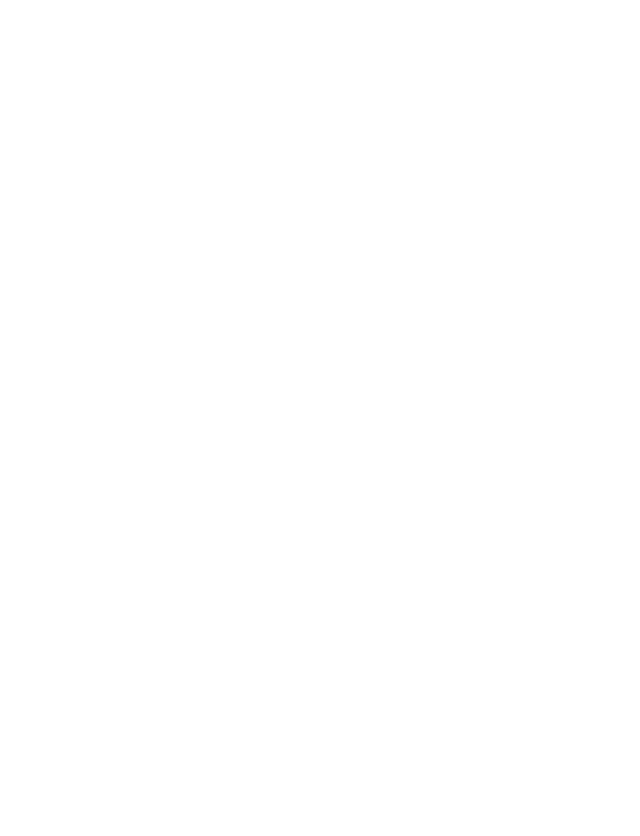
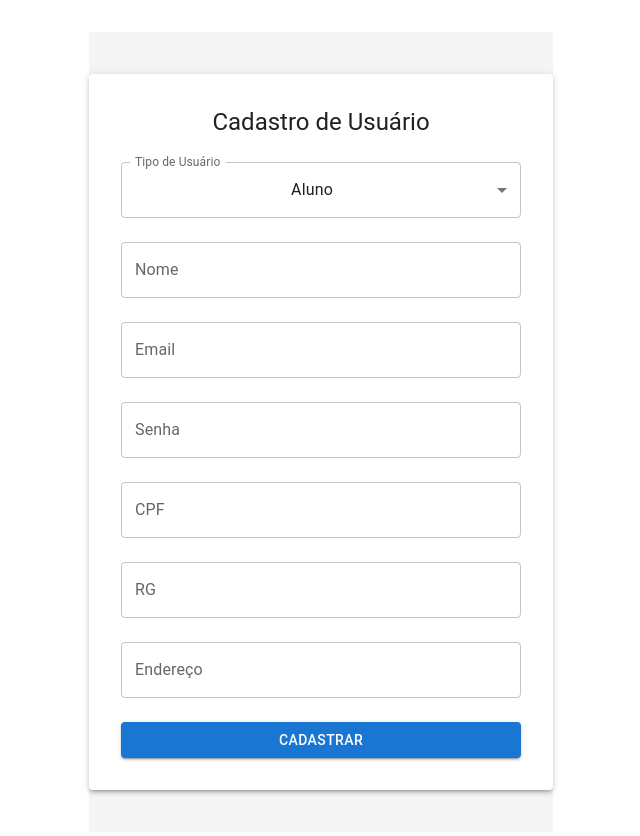
Before and after one commit to mmhqs/lab-desenvolvimento-software, a React (Vite) app in the folder laboratorio3/frontend/laboratorio3/: page /cadastro in a window 1280 px wide. Shown: the top 836 px of the page, without its empty margins (319-959 px from the left). Before the commit the page ends 800 px from the top, so only its background shows below. Built offline with nearby package versions, Linux system fonts and the light colour scheme.

Commit message:
feat: user signup

```diff
--- a/laboratorio3/frontend/laboratorio3/src/App.tsx
+++ b/laboratorio3/frontend/laboratorio3/src/App.tsx
@@ -1,7 +1,6 @@
 import './App.css'
 import { Route, BrowserRouter, Routes } from 'react-router-dom';
 import Homepage from './features/Homepage';
-import Cadastro from './features/Cadastro';
 import Login from './features/Login';
 import CadastroVantagem from './features/CadastroVantagem';
 import ResgateVantagem from './features/ResgateVantagem';
@@ -9,13 +8,14 @@
 import ConsultaUsuario from './features/ConsultaUsuario';
 import EdicaoUsuario from './features/EdicaoUsuario';
 import ExclusaoUsuario from './features/ExclusaoUsuario';
+import CadastroUsuario from './features/CadastroUsuario';
 
 const App: React.FC = () => {
   return (
     <BrowserRouter>
       <Routes>
         <Route path="/home" element={<Homepage />} />
-        <Route path="/cadastro" element={<Cadastro />} />
+        <Route path="/cadastro" element={<CadastroUsuario />} />
         <Route path="/login" element={<Login />} />
         <Route path="/vantagem" element={<CadastroVantagem />} />
         <Route path="/vantagem/resgate" element={<ResgateVantagem />} />
--- a/laboratorio3/frontend/laboratorio3/src/features/Cadastro.tsx
+++ /dev/null
@@ -1,5 +0,0 @@
-const Cadastro = () => {
-  return <></>;
-};
-
-export default Cadastro;
--- /dev/null
+++ b/laboratorio3/frontend/laboratorio3/src/features/CadastroUsuario.tsx
@@ -0,0 +1,203 @@
+import React, { useState } from "react";
+import {
+  Alert,
+  Box,
+  Button,
+  FormControl,
+  InputLabel,
+  MenuItem,
+  Paper,
+  Select,
+  Snackbar,
+  TextField,
+  Typography,
+} from "@mui/material";
+import axios from "axios";
+
+const CadastroUsuario = () => {
+  const [tipoUsuario, setTipoUsuario] = useState("aluno");
+  const [alertOpen, setAlertOpen] = useState(false);
+  const [form, setForm] = useState({
+    nome: "",
+    email: "",
+    senha: "",
+    cpf: "",
+    rg: "",
+    endereco: "",
+    cnpj: "",
+  });
+
+  const handleChange = (field: string, value: string) => {
+    setForm({ ...form, [field]: value });
+  };
+
+  const handleSubmit = async (e: React.FormEvent) => {
+    e.preventDefault();
+
+    let dadosUsuario: any = {
+      nome: form.nome,
+      email: form.email,
+      senha: form.senha,
+    };
+
+    let dadosAluno: any = {
+      cpf: form.cpf,
+      /* usuario_id: */
+      rg: form.rg,
+      endereco: form.endereco,
+      saldo_moedas: 0,
+    };
+
+    let dadosEmpresa: any = {
+      /* usuario_id: */
+      cnpj: form.cnpj,
+    };
+
+    console.log("Dados de cadastro:", dadosUsuario);
+
+    try {
+      const response = await axios.post(
+        `http://localhost:3001/usuario`,
+        dadosUsuario
+      );
+      setAlertOpen(true); // Mostra o alerta
+    } catch (error) {
+      console.error("Erro ao cadastrar usuário:", error);
+    }
+
+    if (tipoUsuario == "aluno") {
+      try {
+        const response = await axios.post(
+          `http://localhost:3001/aluno`,
+          dadosAluno
+        );
+        setAlertOpen(true); // Mostra o alerta
+      } catch (error) {
+        console.error("Erro ao cadastrar aluno:", error);
+      }
+    } else {
+      try {
+        const response = await axios.post(
+          `http://localhost:3001/empresa`,
+          dadosEmpresa
+        );
+        setAlertOpen(true); // Mostra o alerta
+      } catch (error) {
+        console.error("Erro ao cadastrar empresa:", error);
+      }
+    }
+  };
+
+  return (
+    <>
+      <Box
+        display="flex"
+        justifyContent="center"
+        alignItems="center"
+        height="100vh"
+        bgcolor="#f5f5f5"
+      >
+        <Paper elevation={3} sx={{ padding: 4, width: 400 }}>
+          <Typography variant="h5" align="center" gutterBottom>
+            Cadastro de Usuário
+          </Typography>
+
+          <FormControl fullWidth margin="normal">
+            <InputLabel id="tipo-label">Tipo de Usuário</InputLabel>
+            <Select
+              labelId="tipo-label"
+              value={tipoUsuario}
+              onChange={(e) => setTipoUsuario(e.target.value)}
+              label="Tipo de Usuário"
+            >
+              <MenuItem value="aluno">Aluno</MenuItem>
+              <MenuItem value="empresa">Empresa</MenuItem>
+            </Select>
+          </FormControl>
+
+          <form onSubmit={handleSubmit}>
+            <TextField
+              label="Nome"
+              fullWidth
+              margin="normal"
+              value={form.nome}
+              onChange={(e) => handleChange("nome", e.target.value)}
+            />
+            <TextField
+              label="Email"
+              type="email"
+              fullWidth
+              margin="normal"
+              value={form.email}
+              onChange={(e) => handleChange("email", e.target.value)}
+            />
+            <TextField
+              label="Senha"
+              type="password"
+              fullWidth
+              margin="normal"
+              value={form.senha}
+              onChange={(e) => handleChange("senha", e.target.value)}
+            />
+
+            {tipoUsuario === "aluno" && (
+              <>
+                <TextField
+                  label="CPF"
+                  fullWidth
+                  margin="normal"
+                  value={form.cpf}
+                  onChange={(e) => handleChange("cpf", e.target.value)}
+                />
+                <TextField
+                  label="RG"
+                  fullWidth
+                  margin="normal"
+                  value={form.rg}
+                  onChange={(e) => handleChange("rg", e.target.value)}
+                />
+                <TextField
+                  label="Endereço"
+                  fullWidth
+                  margin="normal"
+                  value={form.endereco}
+                  onChange={(e) => handleChange("endereco", e.target.value)}
+                />
+              </>
+            )}
+
+            {tipoUsuario === "empresa" && (
+              <TextField
+                label="CNPJ"
+                fullWidth
+                margin="normal"
+                value={form.cnpj}
+                onChange={(e) => handleChange("cnpj", e.target.value)}
+              />
+            )}
+
+            <Button type="submit" variant="contained" fullWidth sx={{ mt: 2 }}>
+              Cadastrar
+            </Button>
+          </form>
+        </Paper>
+      </Box>
+      <Snackbar
+        open={alertOpen}
+        autoHideDuration={4000}
+        onClose={() => setAlertOpen(false)}
+        anchorOrigin={{ vertical: "bottom", horizontal: "center" }}
+      >
+        <Alert
+          onClose={() => setAlertOpen(false)}
+          severity="success"
+          sx={{ width: "100%" }}
+        >
+          Usuário cadastrado com sucesso!
+        </Alert>
+      </Snackbar>
+    </>
+  );
+};
+
+export default CadastroUsuario;
```
